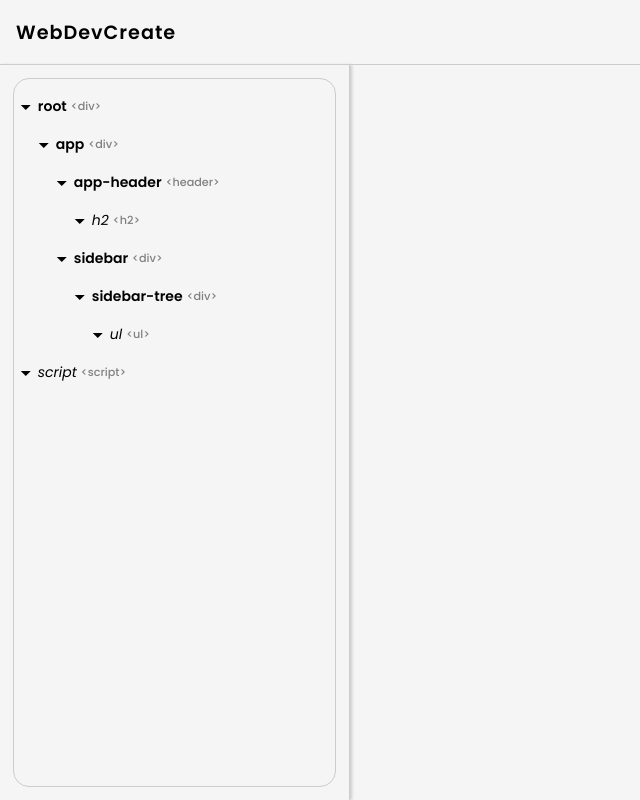
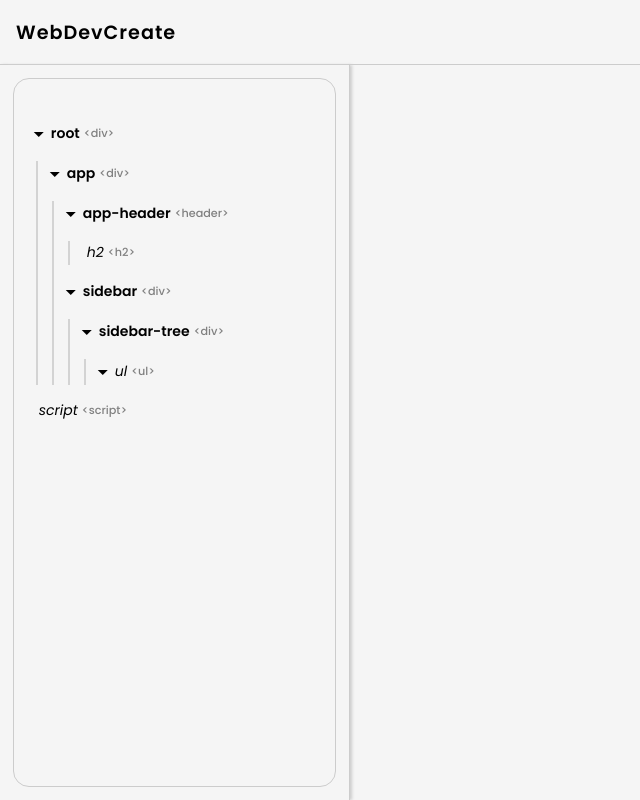
Before and after one commit to ultraflame4/WebDevCreate, a React (Vite) app: page /#/app in a window 1280 px wide. Shown: the whole page, without its empty margins (0-640 px from the left). Built offline with nearby package versions, Linux system fonts and the light colour scheme.

Commit message:
added context for when one item in the tree is selected

```diff
--- a/src/assets/ElementTree.scss
+++ b/src/assets/ElementTree.scss
@@ -1,13 +1,26 @@
 .element-tree {
 
-  padding: 0;
+  padding: 12px;
 
   list-style: none;
 
 
   ul {
     list-style: none;
-    padding-left: 18px;
+    padding-left: 16px;
+    position: relative;
+
+    &::before {
+      content: "";
+      display: block;
+      position: absolute;
+      left: 10px;
+      top: 0;
+      height: 100%;
+      width: 2px;
+      background: lightgray;
+
+    }
   }
 
   .element-tree-item {
@@ -34,7 +47,9 @@
       -webkit-user-select: none;
       user-select: none;
       font-weight: 600;
-
+      border-radius: 6px;
+      border: 1px solid transparent;
+      transition: all ease 100ms;
       a {
         display: flex;
         align-items: center;
@@ -42,18 +57,33 @@
       }
 
       & > a > span {
-
         transition: all ease 200ms;
       }
 
       &.collapsed > a > span {
         transform: rotate(-90deg);
       }
+
+      &:hover{
+        background: rgba(0,0,0,0.1);
+      }
+
+      &:active{
+        background: rgba(0,0,0,0.2);
+      }
+
+      &.is-focused{
+        background: white;
+        border: 1px solid black;
+        //filter: drop-shadow(1px 1px 2px darkgray);
+      }
     }
 
     &:has(>p.collapsed) > ul {
       display: none;
-
+      ::before{
+        content: none;
+      }
     }
 
   }
--- a/src/components/ElementTree.tsx
+++ b/src/components/ElementTree.tsx
@@ -1,8 +1,8 @@
-import {defineComponent} from "@/tools";
-import ElementTreeItem from "@/components/ElementTreeItem";
-import ElementTree from "@/components/ElementTreeList";
+import {defineComponent, ElementTreeContext} from "@/tools";
+
 import React from "react";
 import ElementTreeList from "@/components/ElementTreeList";
+
 interface props extends React.HTMLAttributes<HTMLDivElement> {
     elements: Element,
 }
@@ -11,7 +11,9 @@
 
     return (
         <div {...props}>
-            <ElementTreeList elements={props.elements} className={"element-tree"}/>
+            <ElementTreeContext.Provider value={{currentlySelectedElement:null}}>
+                <ElementTreeList elements={props.elements} className={"element-tree"}/>
+            </ElementTreeContext.Provider>
         </div>
     )
 })
--- a/src/components/ElementTreeItem.tsx
+++ b/src/components/ElementTreeItem.tsx
@@ -1,22 +1,40 @@
-import {defineComponent} from "@/tools";
-import React, {useRef} from "react";
+import {defineComponent, ElementTreeContext, IElementTreeCtxObj} from "@/tools";
+import React, {useContext, useRef} from "react";
 
 interface props extends React.HTMLAttributes<HTMLLIElement> {
     el: Element
 }
 
-export default defineComponent<props>((props, context) => {
+export default defineComponent<props>((props) => {
     const itemRef = useRef<HTMLParagraphElement>(null)
-
+    const context = useContext(ElementTreeContext)
     function toggleChildren() {
         itemRef.current?.classList.toggle("collapsed")
     }
 
+    function focusThis() {
+        console.log(context)
+        if (context.currentlySelectedElement!==null) {
+            context.currentlySelectedElement.classList.remove("is-focused")
+        }
+        if (itemRef.current === null) {
+            return
+        }
+        itemRef.current.classList.add("is-focused");
+        context.currentlySelectedElement=itemRef.current
+    }
+
     return (
         <li {...props} className={"element-tree-item"}>
-            <p ref={itemRef}>
-                <a onClick={toggleChildren}><span className={"material-symbols-outlined"}>arrow_drop_down</span></a>
-                {props.el.id.length < 1 ? <i className={"unnamed"}>{props.el.tagName.toLowerCase()}</i>: props.el.id}
+            <p ref={itemRef} onClick={focusThis}>
+                {
+                    props.el.childElementCount > 0 ?
+                        <a onClick={toggleChildren}><span
+                            className={"material-symbols-outlined"}>arrow_drop_down</span></a> :
+                        <span style={{width: "12px"}}></span> // spacer
+                }
+
+                {props.el.id.length < 1 ? <i className={"unnamed"}>{props.el.tagName.toLowerCase()}</i> : props.el.id}
                 <span className={"tagname"}>&lt;{props.el.tagName.toLowerCase()}&gt;</span>
             </p>
             {props.children}
--- a/src/tools.ts
+++ b/src/tools.ts
@@ -1,5 +1,13 @@
+import React from "react";
 
 
 export function defineComponent<T>(component: React.FunctionComponent<React.PropsWithChildren<T>>): React.FunctionComponent<React.PropsWithChildren<T>> {
     return component
 }
+
+
+export interface IElementTreeCtxObj {
+    currentlySelectedElement: Element|null
+}
+
+export const ElementTreeContext = React.createContext<IElementTreeCtxObj>({currentlySelectedElement:null})
```
